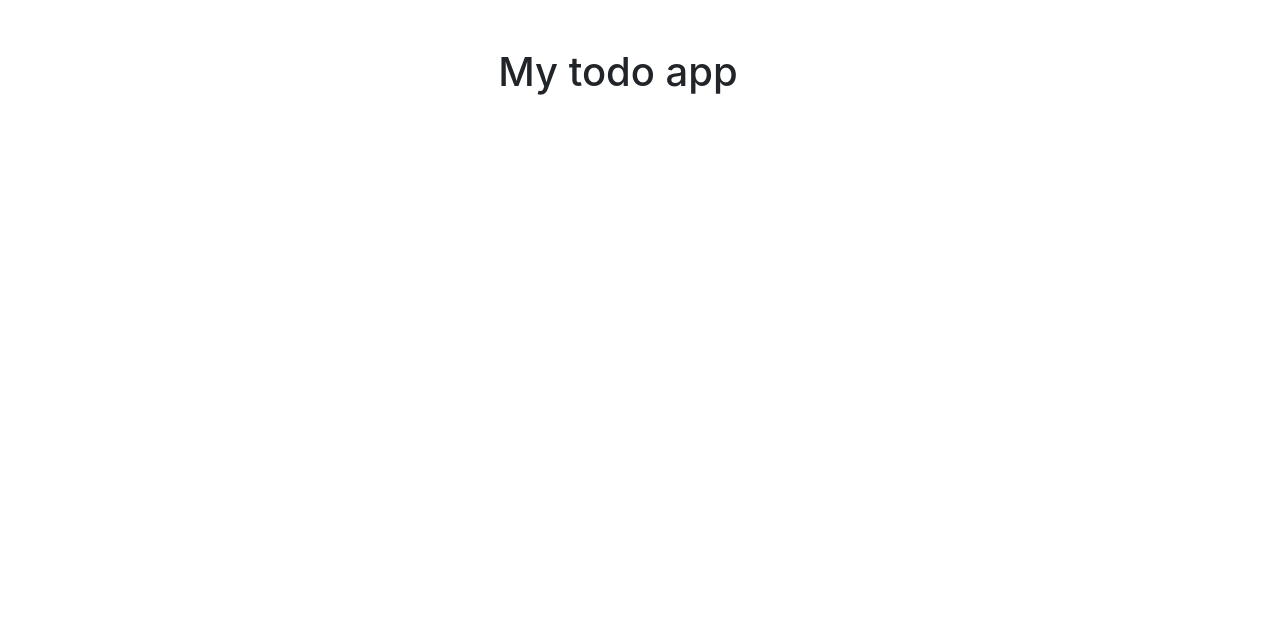
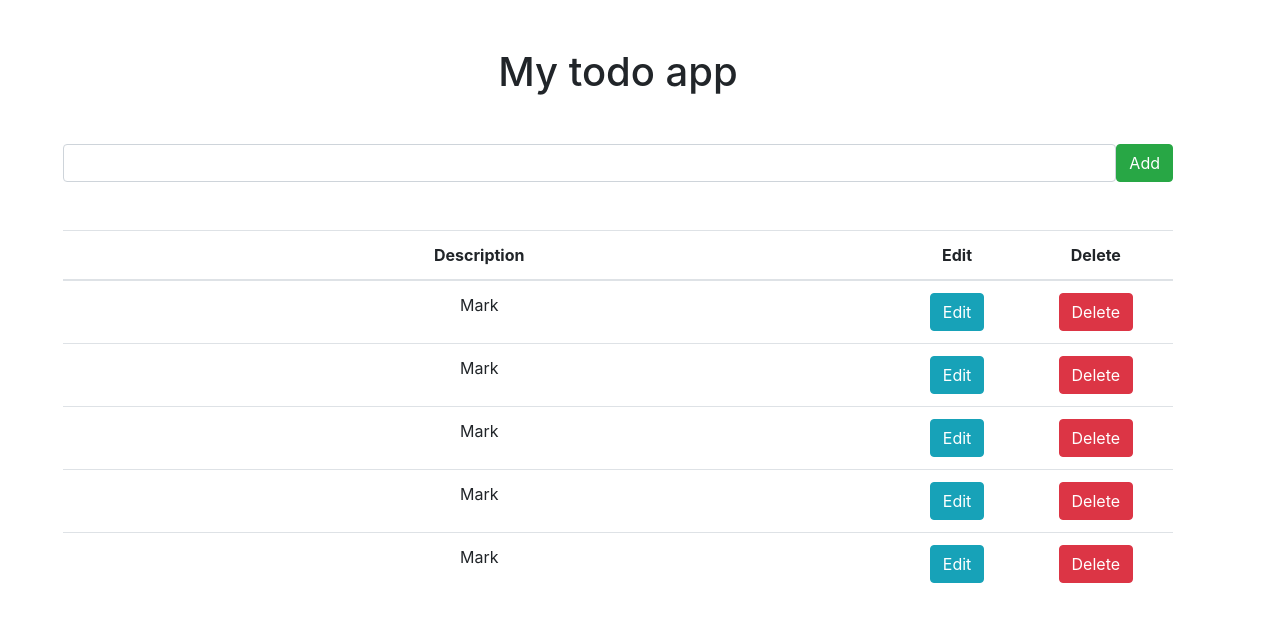
Before and after one commit to Ihore4ik/todo, a React (Create React App) app in the folder client/: page / in a window 1280 px wide. Shown: the top 622 px of the page. Built offline with nearby package versions, Linux system fonts and the light colour scheme.

Commit message:
create item todo, list of todos and form to add

```diff
--- a/client/src/App.jsx
+++ b/client/src/App.jsx
@@ -1,9 +1,13 @@
 import "./App.css";
+import { CreateTodo } from "./components/create";
+import { List } from "./components/list";
 
 function App() {
   return (
     <div className="container m-5 text-center">
-      <h1>My todo app</h1>
+      <h1 className="m-5">My todo app</h1>
+      <CreateTodo />
+      <List/>
     </div>
   );
 }
--- /dev/null
+++ b/client/src/components/create.jsx
@@ -0,0 +1,8 @@
+export const CreateTodo = () => {
+  return (
+    <form className="d-flex mb-5">
+      <input type="text" className="form-control" />
+      <button className="btn btn-success">Add</button>
+    </form>
+  );
+};
--- /dev/null
+++ b/client/src/components/list.jsx
@@ -0,0 +1,24 @@
+import { Todo } from "./todo";
+
+export const List = () => {
+  return (
+    <table className="table">
+      <thead>
+        <tr>
+          <th scope="col" className="col-9">
+            Description
+          </th>
+          <th scope="col">Edit</th>
+          <th scope="col">Delete</th>
+        </tr>
+      </thead>
+      <tbody>
+        {
+        [...new Array(5)].map((item, index) => (
+          <Todo key={index} />
+        ))
+        }
+      </tbody>
+    </table>
+  );
+};
--- /dev/null
+++ b/client/src/components/todo.jsx
@@ -0,0 +1,13 @@
+export const Todo = () => {
+  return (
+    <tr>
+      <td>Mark</td>
+      <td>
+        <button className="btn btn-info">Edit</button>
+      </td>
+      <td>
+        <button className="btn btn-danger">Delete</button>
+      </td>
+    </tr>
+  );
+};
```
Also changed, not shown: client/src/index.js (+5 -6 lines).
